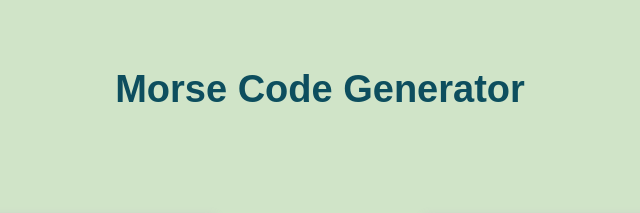
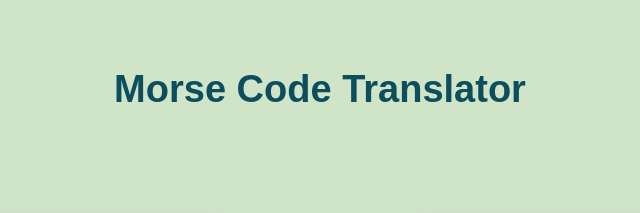
Before and after one commit to shreyashi-paul/morse-code-translator, a website with bundled scripts: page index.html in a window 1280 px wide. Shown: the top 213 px of the page, 320-960 px from the left. Built offline with nearby package versions, Linux system fonts and the light colour scheme.

```diff
--- a/index.html
+++ b/index.html
@@ -10,7 +10,7 @@
     <title>Morse Code Generator</title>
   </head>
   <body>
-    <header><h1>Morse Code Generator</h1></header>
+    <header><h1>Morse Code Translator</h1></header>
     <main>
       <div>
         <form id="morseToWord">
```
